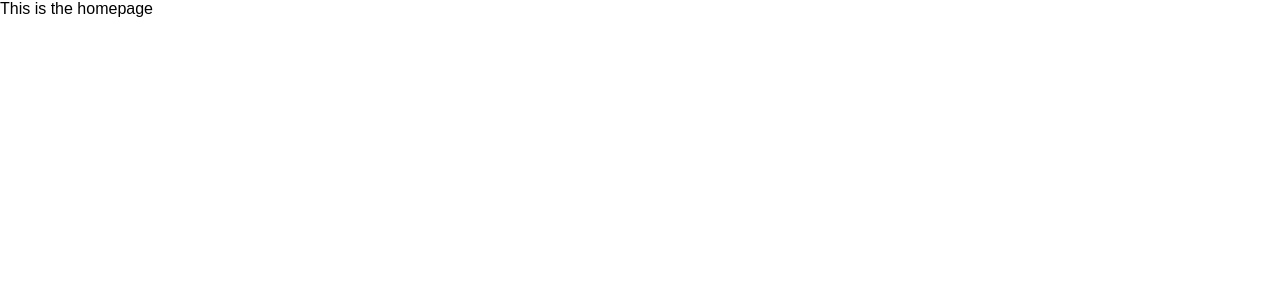
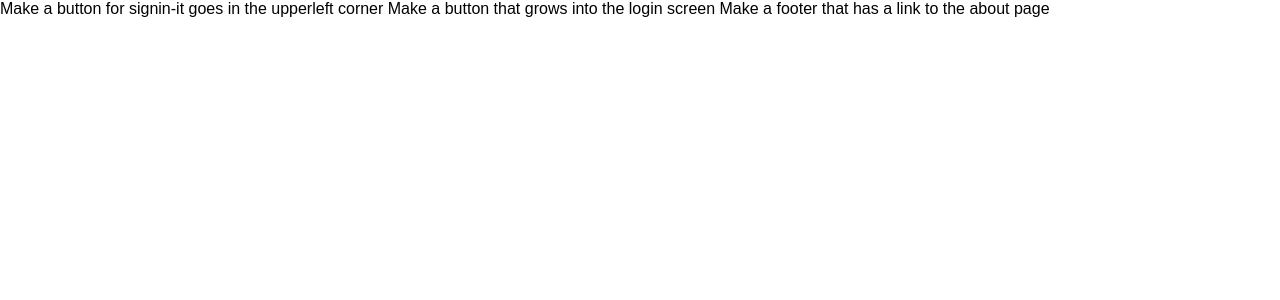
Before and after one commit to whuizenga/Happy-Camper, a React (Create React App) app in the folder client/: page / in a window 1280 px wide. Shown: the top 300 px of the page. Built offline with nearby package versions, Linux system fonts and the light colour scheme.

Commit message:
made gameplan for homepage

```diff
--- a/client/src/Components/Homepage.jsx
+++ b/client/src/Components/Homepage.jsx
@@ -1,10 +1,15 @@
 import React, { Component } from 'react';
+import styled from 'styled-components';
 
 class HomePage extends Component {
     render() {
         return (
             <div>
-                This is the homepage
+                Make a button for signin-it goes in the upperleft corner
+
+                Make a button that grows into the login screen
+
+                Make a footer that has a link to the about page
             </div>
         );
     }
```
